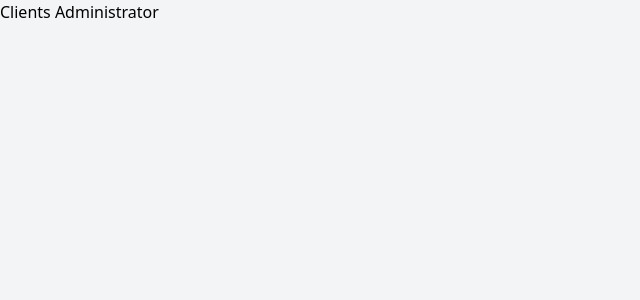
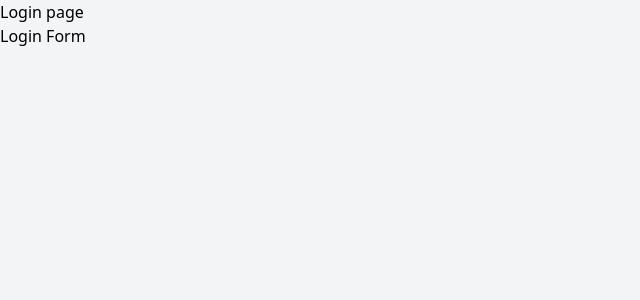
Before and after one commit to listerineh/simple-CRN, a React (Vite) app: page / in a window 1280 px wide. Shown: the top 300 px of the page, without its empty margins (0-640 px from the left). Built offline with nearby package versions, Linux system fonts and the light colour scheme.

Commit message:
Add: Simple routing for the project

```diff
--- a/src/App.jsx
+++ b/src/App.jsx
@@ -1,10 +1,28 @@
 import { useState } from 'react'
 import { BrowserRouter, Routes, Route } from 'react-router-dom'
+import Layout from './layout/Layout'
+import Login from './layout/Login'
+import EditClient from './pages/EditClient'
+import Home from './pages/Home'
+import LoginForm from './pages/LoginForm'
+import NewClient from './pages/NewClient'
 
 function App() {
 
   return (
-    <h1>Clients Administrator</h1>
+    <BrowserRouter>
+      <Routes>
+        <Route path='/' element={<Login />} >
+          <Route index element={<LoginForm />} />
+        </Route>
+
+        <Route path='/clients' element={<Layout />} >
+          <Route index element={<Home />} />
+          <Route path='new' element={<NewClient />} />
+          <Route path='edit' element={<EditClient />} />
+        </Route>
+      </Routes>
+    </BrowserRouter>
   )
 }
 
--- /dev/null
+++ b/src/layout/Layout.jsx
@@ -0,0 +1,12 @@
+import { Outlet } from 'react-router-dom'
+
+function Layout() {
+  return (
+    <div>
+        <h1>Layout</h1>
+        <Outlet />
+    </div>
+  )
+}
+
+export default Layout
--- /dev/null
+++ b/src/layout/Login.jsx
@@ -0,0 +1,13 @@
+import { Outlet } from 'react-router-dom'
+
+function Login() {
+  return (
+    <div>
+        <h1>Login page</h1>
+
+        <Outlet />
+    </div>
+  )
+}
+
+export default Login
--- /dev/null
+++ b/src/pages/EditClient.jsx
@@ -0,0 +1,11 @@
+import React from 'react'
+
+function EditClient() {
+  return (
+    <div>
+        <h1>Edit Clients</h1>
+    </div>
+  )
+}
+
+export default EditClient
--- /dev/null
+++ b/src/pages/Home.jsx
@@ -0,0 +1,11 @@
+import React from 'react'
+
+function Home() {
+  return (
+    <div>
+        <h1>Home page</h1>
+    </div>
+  )
+}
+
+export default Home
--- /dev/null
+++ b/src/pages/LoginForm.jsx
@@ -0,0 +1,11 @@
+import React from 'react'
+
+function LoginForm() {
+  return (
+    <div>
+        <h1>Login Form</h1>
+    </div>
+  )
+}
+
+export default LoginForm
--- /dev/null
+++ b/src/pages/NewClient.jsx
@@ -0,0 +1,11 @@
+import React from 'react'
+
+function NewClient() {
+  return (
+    <div>
+        <h1>New Clients</h1>
+    </div>
+  )
+}
+
+export default NewClient
```
